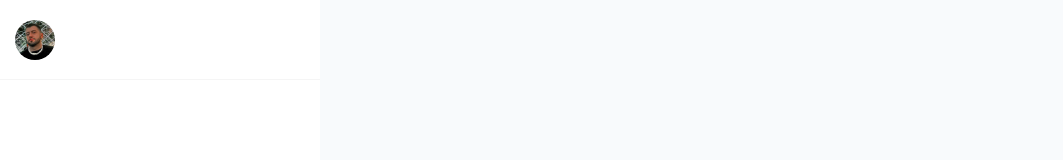
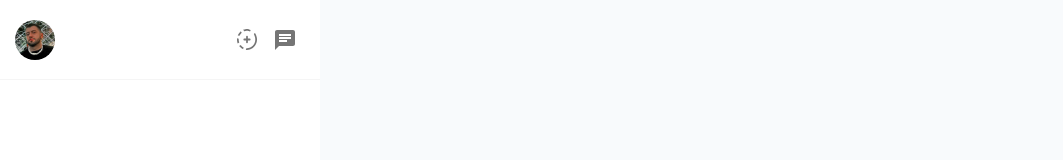
Before and after one commit to joaolessab/whatsapp-web-clone--next.js-firebase9, a Next.js app in the folder app/: page / in a window 1280 px wide. Shown: the top 160 px of the page, without its empty margins (0-1063 px from the left). Built offline with nearby package versions, Linux system fonts and the light colour scheme.

Commit message:
Icons Group

```diff
--- a/app/components/Sidebar.jsx
+++ b/app/components/Sidebar.jsx
@@ -1,11 +1,20 @@
 import styled from 'styled-components'
-import { Avatar } from '@mui/material'
+import { Avatar, IconButton } from '@mui/material'
+import ChatIcon from '@mui/icons-material/Chat'
 
 const Sidebar = () => {
     return (
         <Container>
             <Header>
-                <UserAvatar src="/avatar.png"/>
+                <UserAvatar src="/avatar.png" />
+                <IconsGroup>
+                    <IconButton>
+                        <img src="/story.svg" alt="" />
+                    </IconButton>
+                    <IconButton>
+                        <ChatIcon />
+                    </IconButton>
+                </IconsGroup>
             </Header>
         </Container>
     )
@@ -39,3 +48,5 @@ const UserAvatar = styled(Avatar)`
         opacity: 0.8;
     }
 `
+
+const IconsGroup = styled.div``
```
Also changed, not shown: app/public/story.svg (added).
